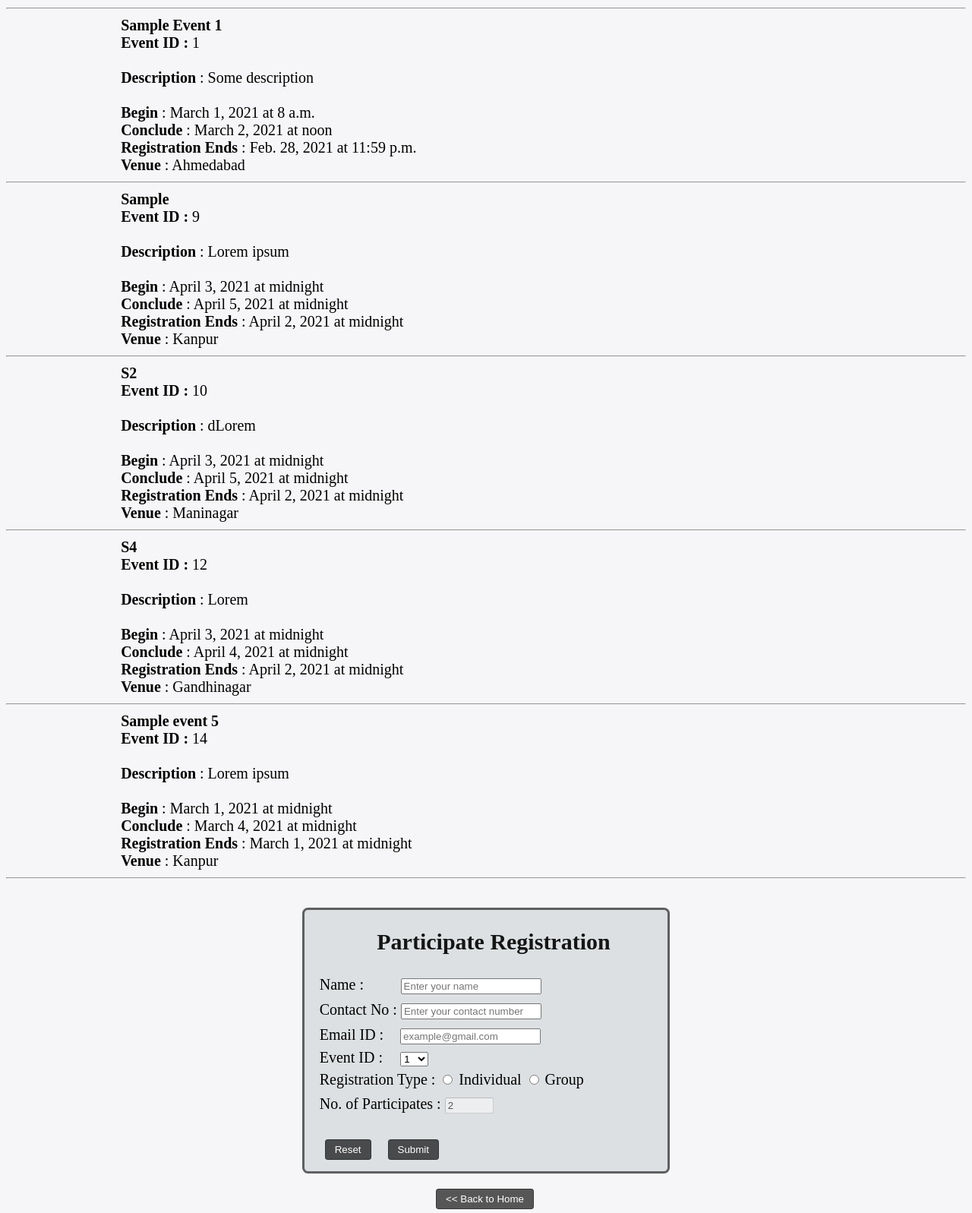
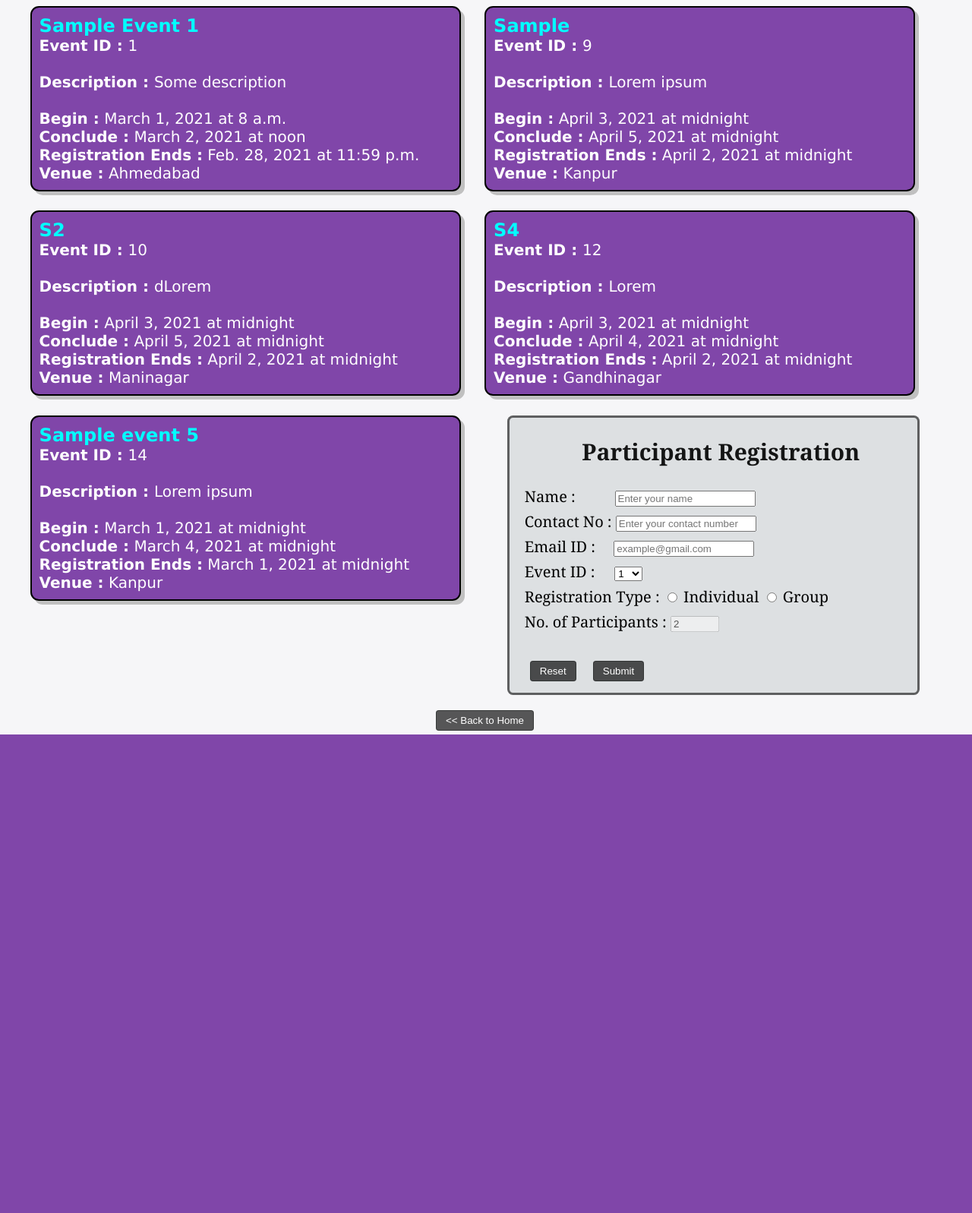
Before and after one commit to Ronak-Jethava/woc3.0-eventmanager-Ronak_Jethava, a Django app: page /participateRegistration in a window 1280 px wide. Shown: the whole page at 76% size. After the commit the page ends 967 px from the top, so only its background shows below. Run offline with Django 3.2, Linux system fonts and the light colour scheme; data comes from the database, SQL or seed files in the repository; both versions use the stored data as it was after the commit.

Commit message:
Final commit

```diff
--- a/Event_manager_app/participate/views.py
+++ b/Event_manager_app/participate/views.py
@@ -37,7 +37,7 @@ def form(request):
                 data.save()
 
             subject = "Registration successful"
-            message = "".join(["Dear enthusist,\nYour registration for the event ", str(event_details.name)," is successfully done.\n\nYour Registration details :\nYour id : ", str(data.id), "\nYour Name : ", str(data.name), "\nContact No :", str(data.contact), "\n\nEvent details : \nEvent Name : ", str(event_details.name), "\nVenue :", str(event_details.location), "\nTime : From ", str(datetime.strftime(event_details.start_date,'%d-%m-%y')), " at ", str(event_details.start_time),"\n            To ", str(datetime.strftime(event_details.end_date,'%d-%m-%y')), " upto ", str(event_details.end_time),"\nNo. of participates Registered : ", str(data.no_of_people),"\n\nSee you on the event venue."])
+            message = "".join(["Dear enthusist,\nYour registration for the event ", str(event_details.name)," is successfully done.\n\nYour Registration details :\nYour id : ", str(data.id), "\nYour Name : ", str(data.name), "\n\nEvent details : \nEvent Name : ", str(event_details.name), "\nVenue :", str(event_details.location), "\nTime : From ", str(datetime.strftime(event_details.start_date,'%d-%m-%y')), " at ", str(event_details.start_time),"\n            To ", str(datetime.strftime(event_details.end_date,'%d-%m-%y')), " upto ", str(event_details.end_time),"\nNo. of participants Registered : ", str(data.no_of_people),"\n\nSee you on the event venue."])
             send_mail(subject, message, "", [data.email], fail_silently=False)
 
             account_sid = config('TWILIO_SID')
@@ -45,7 +45,7 @@ def form(request):
             client = Client(account_sid, auth_token)
 
             message = client.messages.create(
-                body="".join(["Dear enthusist,\nYour registration for the event ", str(event_details.name)," is successfully done.\n\nYour Registration details :\nYour id : ", str(data.id), "\nYour Name : ", str(data.name), "\nEamil ID :", str(data.email), "\n\nEvent details : \nEvent Name : ", str(event_details.name), "\nVenue :", str(event_details.location), "\n\nTime :\nFrom ", str(datetime.strftime(event_details.start_date,'%d-%m-%y')), " at ", str(event_details.start_time),"\nTo ", str(datetime.strftime(event_details.end_date,'%d-%m-%y')), " upto ", str(event_details.end_time),"\nNo. of participates Registered : ", str(data.no_of_people),"\n\nSee you on the event venue."]),
+                body="".join(["Dear enthusist,\nYour registration for the event ", str(event_details.name)," is successfully done.\n\nYour Registration details :\nYour id : ", str(data.id), "\nYour Name : ", str(data.name), "\n\nEvent details : \nEvent Name : ", str(event_details.name), "\nVenue :", str(event_details.location), "\n\nTime :\nFrom ", str(datetime.strftime(event_details.start_date,'%d-%m-%y')), " at ", str(event_details.start_time),"\nTo ", str(datetime.strftime(event_details.end_date,'%d-%m-%y')), " upto ", str(event_details.end_time),"\nNo. of participants Registered : ", str(data.no_of_people),"\n\nSee you on the event venue."]),
                 from_=config('TWILIO_NUM'),
                 to=contact
             )
--- a/Event_manager_app/static/participate_form.css
+++ b/Event_manager_app/static/participate_form.css
@@ -7,15 +7,18 @@ body{
 form{
     border: 3px solid rgba(0, 0, 0, 0.575);
     border-radius: 0.2cm;
-    box-sizing: border-box;
-    position:relative;
-    margin-top: 3%;
+    box-sizing: content-box;
+    position : relative;
     margin-left: auto;
     margin-right: auto;
     width: fit-content;
+    height: fit-content;
     background-color: rgba(206, 211, 212, 0.63);
     padding-left : 20px;
     padding-bottom: 10px;
+    overflow: hidden;
+    font-size: 20px;
+    font-family: Georgia, 'Times New Roman', Times, serif;
 }
 
 h2{
@@ -26,7 +29,7 @@ h2{
 }
 
 #name{
-    margin : 6px 0 6px 9.5%;
+    margin : 6px 0 6px 9%;
 }
 #contact{
     margin : 6px 0 6px 0;
@@ -40,9 +43,6 @@ h2{
 #people{
     margin : 6px 0 6px 0;
 }
-/* #reset{
-    margin : 6px 10px 6px 5px;
-} */
 #reset{
     margin : 5px 10px 5px 7px;
     padding: 5px 12px 5px 12px;
@@ -85,3 +85,25 @@ div.container {
     top : 10px;
     text-align: center;
 }
+.eventList .event{
+    border: 2.5px solid black;
+    border-radius: 0.3cm;
+    background-color:rgba(116, 52, 161, 0.9);
+    color: rgb(255, 255, 255);
+    box-sizing: border-box;
+    box-shadow: 5px 5px silver;
+    width: 15cm;
+    padding:10px;
+    float:left;
+    position: relative;
+    margin-left: 2.5%;
+    margin-bottom: 2%;
+    font-family: Verdana, Geneva, Tahoma, sans-serif;
+}
+.eventList{
+    position: relative;
+}
+#event_name{
+    font-size: larger;
+    color:cyan;
+}
--- a/Event_manager_app/templates/home_page.html
+++ b/Event_manager_app/templates/home_page.html
@@ -11,7 +11,7 @@
     <div style="text-align:center;">
     <h1 align="center"> Event Manager App </h1>
     <button onclick="window.location.href='http://127.0.0.1:8000/eventRegistration'"> Event Registration </button><br>
-    <button onclick="window.location.href='http://127.0.0.1:8000/participateRegistration'"> Participate  Registration </button><br>
+    <button onclick="window.location.href='http://127.0.0.1:8000/participateRegistration'"> Participant  Registration </button><br>
     <button id="db" onclick="window.location.href='http://127.0.0.1:8000/eventDashboard'"> Event Dashboard </button>
     </div>
 </body>
--- a/Event_manager_app/templates/participate_form.html
+++ b/Event_manager_app/templates/participate_form.html
@@ -5,7 +5,7 @@
 <head>
     <meta charset="UTF-8">
     <meta name="viewport" content="width=device-width, initial-scale=1.0">
-    <title> Participate Registration </title>
+    <title> Participant Registration </title>
     {% load static %}
     <link rel="stylesheet" href="{% static 'participate_form.css' %}">
     <style>
@@ -16,7 +16,7 @@
         ul {
             list-style-type: none;
             padding: 0;
-            margin: 0;
+            margin-bottom: 1%;
         }
 
         ul li {
@@ -77,8 +77,6 @@
 
 <body>
 
-    <hr>
-
     {% if messages %}
     <ul>
         {% for msg in messages %}
@@ -87,25 +85,27 @@
     </ul>
     {% endif %}
 
+    <div class="eventList">
         {% if up_events %}
         {% for event in up_events %}
-    <div style="text-indent:4cm"> <b> {{event.name}} </b></div>
-    <div style="text-indent:4cm"> <b> Event ID : </b> {{event.id}}<br><br></div>
-    <div style="text-indent:4cm"> <b> Description </b> : {{event.desc}} <br><br></div>
-    <div style="text-indent:4cm"> <b> Begin </b> : {{event.start_date}} at {{event.start_time}} <br></div>
-    <div style="text-indent:4cm"> <b> Conclude </b> : {{event.end_date}} at {{event.end_time}} <br></div>
-    <div style="text-indent:4cm"> <b> Registration Ends </b> : {{event.last_date}} at {{event.last_time}} <br></div>
-    <div style="text-indent:4cm"> <b> Venue </b> : {{event.location}} <br></div>
-    <hr>
+        <div class="event">
+            <div> <b id="event_name"> {{event.name}} </b></div>
+            <div> <b id="label"> Event ID : </b> {{event.id}}<br><br></div>
+            <div> <b id="label"> Description : </b> {{event.desc}} <br><br></div>
+            <div> <b id="label"> Begin :</b> {{event.start_date}} at {{event.start_time}} <br></div>
+            <div> <b id="label"> Conclude :</b> {{event.end_date}} at {{event.end_time}} <br></div>
+            <div> <b id="label"> Registration Ends :</b> {{event.last_date}} at {{event.last_time}} <br></div>
+            <div> <b id="label"> Venue :</b> {{event.location}} <br></div>
+        </div>
         {% endfor %}
         {% else %}
         There is NO EVENT.
         {% endif %}
+    </div>
 
-
-    <form action="participateRegistration" method="POST">
+    <form action="/participateRegistration" method="POST">
         {% csrf_token %}
-        <h2 align="center"> Participate Registration </h2>
+        <h2 align="center"> Participant Registration </h2>
         <div>
             <label for="name"> Name : </label>
             <input type="text" id="name" name="name" placeholder="Enter your name" required>
@@ -134,7 +134,7 @@
             <input type="radio" id="register_type" name="isGroup" value="2" onclick='Enable_it("people")'> Group
         </div>
         <div>
-            <label for="people"> No. of Participates :</label>
+            <label for="people"> No. of Participants :</label>
             <input type="number" id="people" min='2' max='100' name="no_of_people" placeholder="2" value="2" disabled>
         </div>
         <br>
@@ -144,7 +144,8 @@
         </div>
     </form>
     <div class="container">
-        <button id="home" onclick="window.location.href='http://127.0.0.1:8000/'">  << Back to Home </button>
+        <button id="home" onclick="window.location.href='http://127.0.0.1:8000/'">
+            << Back to Home </button>
     </div>
 </body>
 
```
Also changed, not shown: Event_manager_app/static/event_form.css (+5 -4 lines), Event_manager_app/static/home_page.css (+5 -7 lines), Event_manager_app/templates/event_form.html (+4 -4 lines), Event_manager_app/db.sqlite3. Lines whose indentation alone changed are shown as unchanged.
